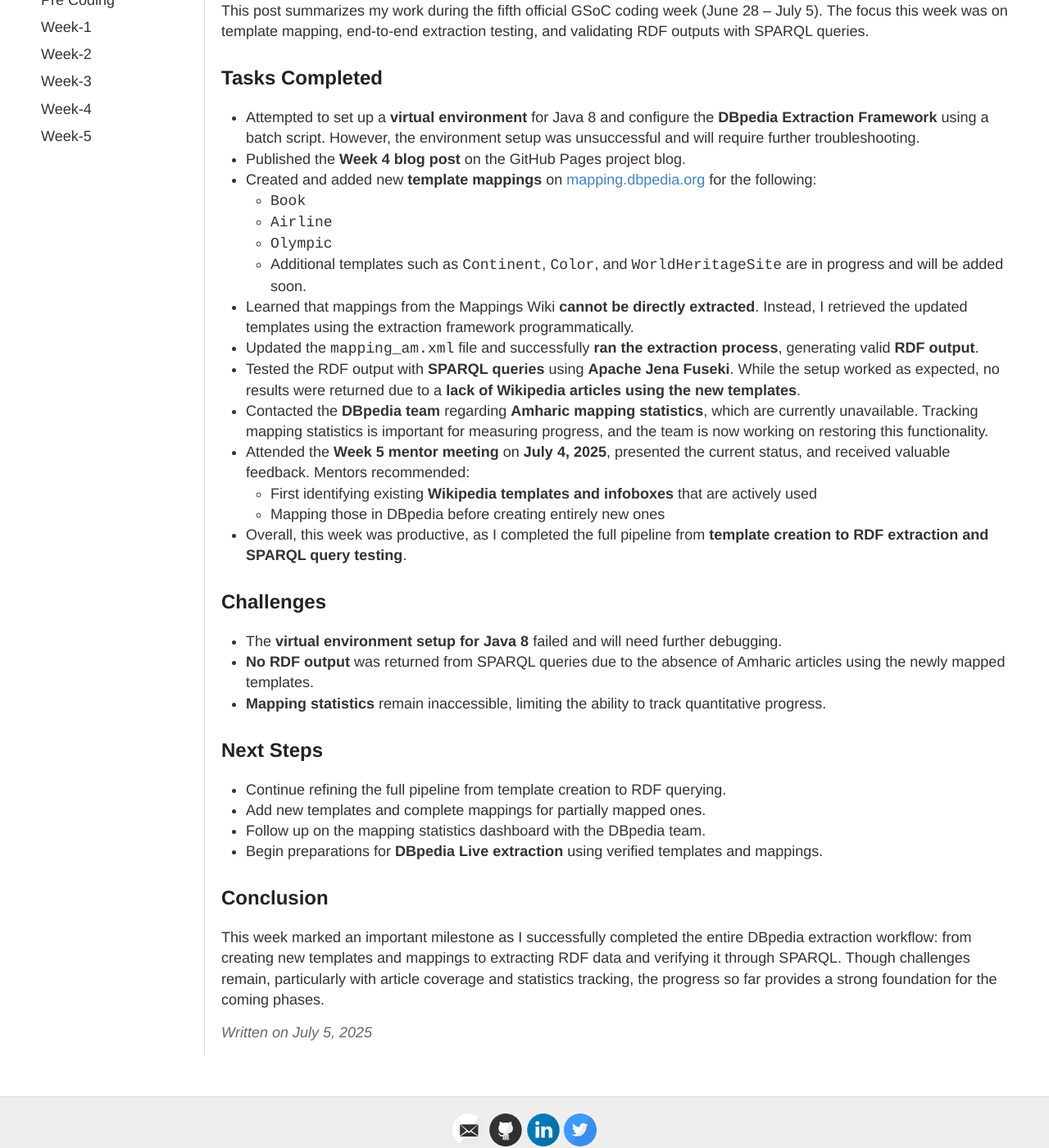
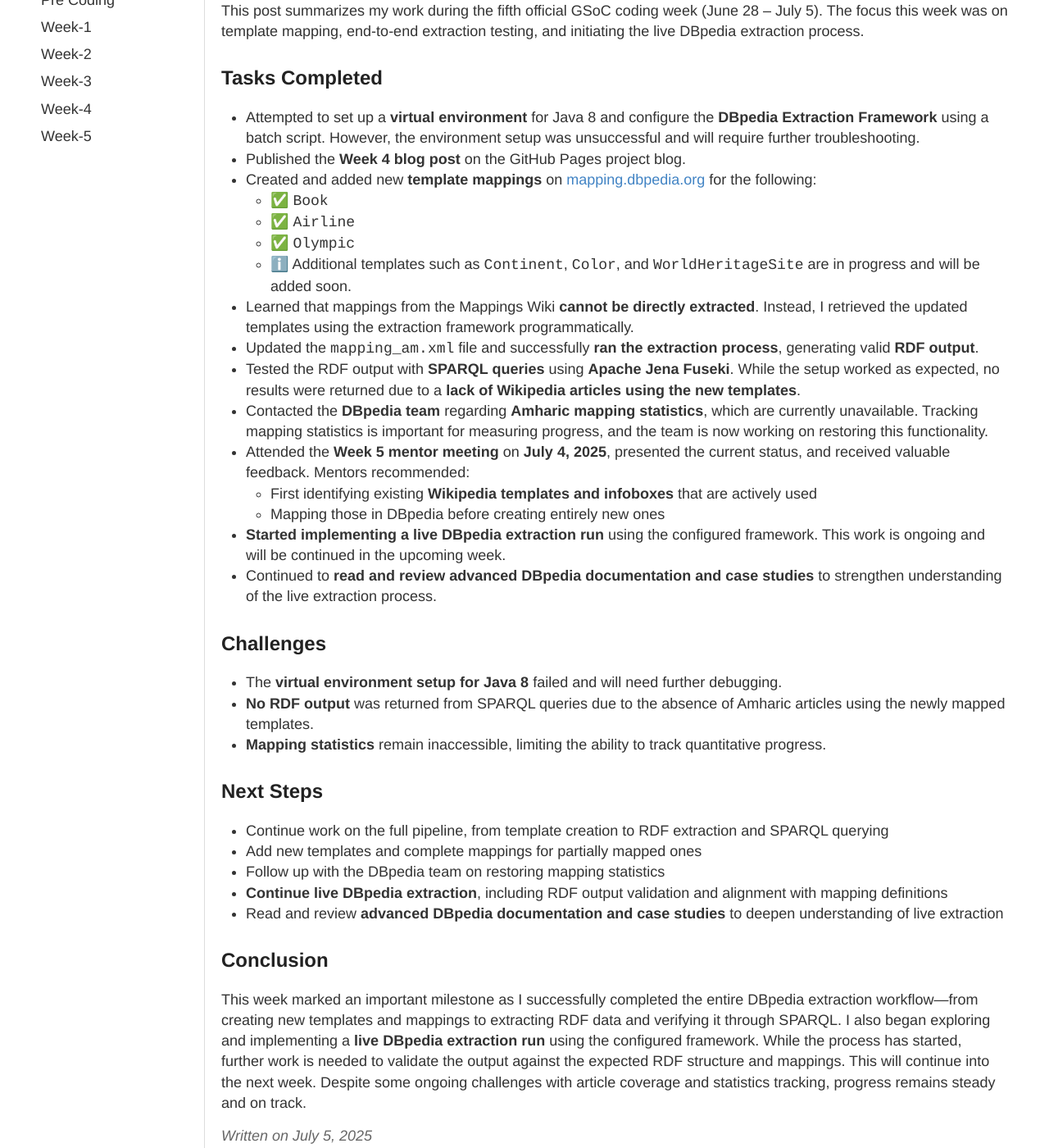
Before and after one commit to contact-andy/gsoc-2025-dbpedia, a Jekyll site: the page built from _posts/2025-07-05-week-5-mapping-and-extraction.md, in a window 1280 px wide and 1400 px high, scrolled down 271 px. Shown: the whole window at 82% size. Built offline with Jekyll 4.4.1, drawn with Linux system fonts in a browser that asks for light colours.

Commit message:
Update 2025-07-05-week-5-mapping-and-extraction.md

```diff
--- a/_posts/2025-07-05-week-5-mapping-and-extraction.md
+++ b/_posts/2025-07-05-week-5-mapping-and-extraction.md
@@ -6,7 +6,7 @@ date: 2025-07-05
 categories: [gsoc, dbpedia]
 ---
 
-This post summarizes my work during the fifth official GSoC coding week (June 28 – July 5). The focus this week was on template mapping, end-to-end extraction testing, and validating RDF outputs with SPARQL queries.
+This post summarizes my work during the fifth official GSoC coding week (June 28 – July 5). The focus this week was on template mapping, end-to-end extraction testing, and initiating the live DBpedia extraction process.
 
 <!--more-->
 
@@ -15,10 +15,10 @@ This post summarizes my work during the fifth official GSoC coding week (June 28
 - Attempted to set up a **virtual environment** for Java 8 and configure the **DBpedia Extraction Framework** using a batch script. However, the environment setup was unsuccessful and will require further troubleshooting.
 - Published the **Week 4 blog post** on the GitHub Pages project blog.
 - Created and added new **template mappings** on [mapping.dbpedia.org](https://mapping.dbpedia.org) for the following:
-  - `Book`
-  - `Airline`
-  - `Olympic`
-  - Additional templates such as `Continent`, `Color`, and `WorldHeritageSite` are in progress and will be added soon.
+  - ✅ `Book`
+  - ✅ `Airline`
+  - ✅ `Olympic`
+  - ℹ️ Additional templates such as `Continent`, `Color`, and `WorldHeritageSite` are in progress and will be added soon.
 - Learned that mappings from the Mappings Wiki **cannot be directly extracted**. Instead, I retrieved the updated templates using the extraction framework programmatically.
 - Updated the `mapping_am.xml` file and successfully **ran the extraction process**, generating valid **RDF output**.
 - Tested the RDF output with **SPARQL queries** using **Apache Jena Fuseki**. While the setup worked as expected, no results were returned due to a **lack of Wikipedia articles using the new templates**.
@@ -26,8 +26,8 @@ This post summarizes my work during the fifth official GSoC coding week (June 28
 - Attended the **Week 5 mentor meeting** on **July 4, 2025**, presented the current status, and received valuable feedback. Mentors recommended:
   - First identifying existing **Wikipedia templates and infoboxes** that are actively used
   - Mapping those in DBpedia before creating entirely new ones
-
-- Overall, this week was productive, as I completed the full pipeline from **template creation to RDF extraction and SPARQL query testing**.
+- **Started implementing a live DBpedia extraction run** using the configured framework. This work is ongoing and will be continued in the upcoming week.
+- Continued to **read and review advanced DBpedia documentation and case studies** to strengthen understanding of the live extraction process.
 
 ## Challenges
 
@@ -37,11 +37,12 @@ This post summarizes my work during the fifth official GSoC coding week (June 28
 
 ## Next Steps
 
-- Continue refining the full pipeline from template creation to RDF querying.
-- Add new templates and complete mappings for partially mapped ones.
-- Follow up on the mapping statistics dashboard with the DBpedia team.
-- Begin preparations for **DBpedia Live extraction** using verified templates and mappings.
+- Continue work on the full pipeline, from template creation to RDF extraction and SPARQL querying
+- Add new templates and complete mappings for partially mapped ones
+- Follow up with the DBpedia team on restoring mapping statistics
+- **Continue live DBpedia extraction**, including RDF output validation and alignment with mapping definitions
+- Read and review **advanced DBpedia documentation and case studies** to deepen understanding of live extraction
 
 ## Conclusion
 
-This week marked an important milestone as I successfully completed the entire DBpedia extraction workflow: from creating new templates and mappings to extracting RDF data and verifying it through SPARQL. Though challenges remain, particularly with article coverage and statistics tracking, the progress so far provides a strong foundation for the coming phases.
+This week marked an important milestone as I successfully completed the entire DBpedia extraction workflow—from creating new templates and mappings to extracting RDF data and verifying it through SPARQL. I also began exploring and implementing a **live DBpedia extraction run** using the configured framework. While the process has started, further work is needed to validate the output against the expected RDF structure and mappings. This will continue into the next week. Despite some ongoing challenges with article coverage and statistics tracking, progress remains steady and on track.
```
